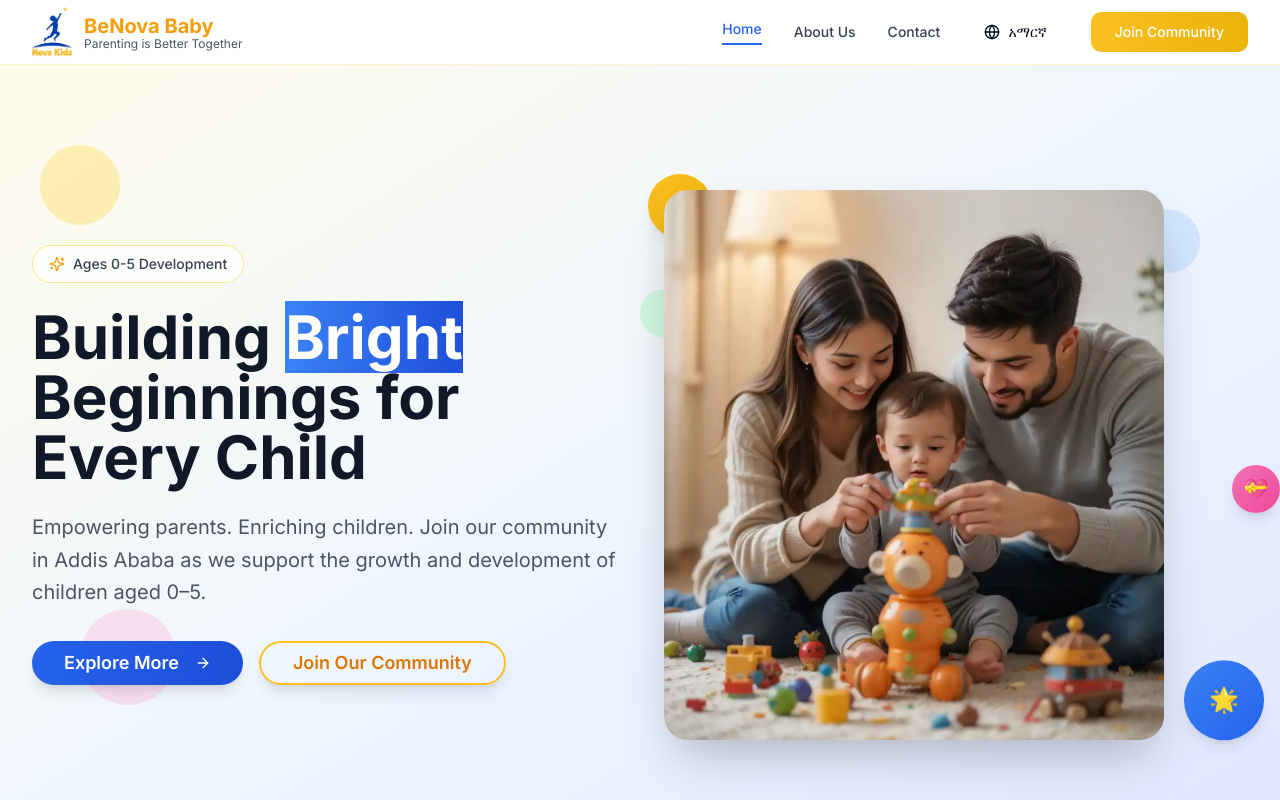
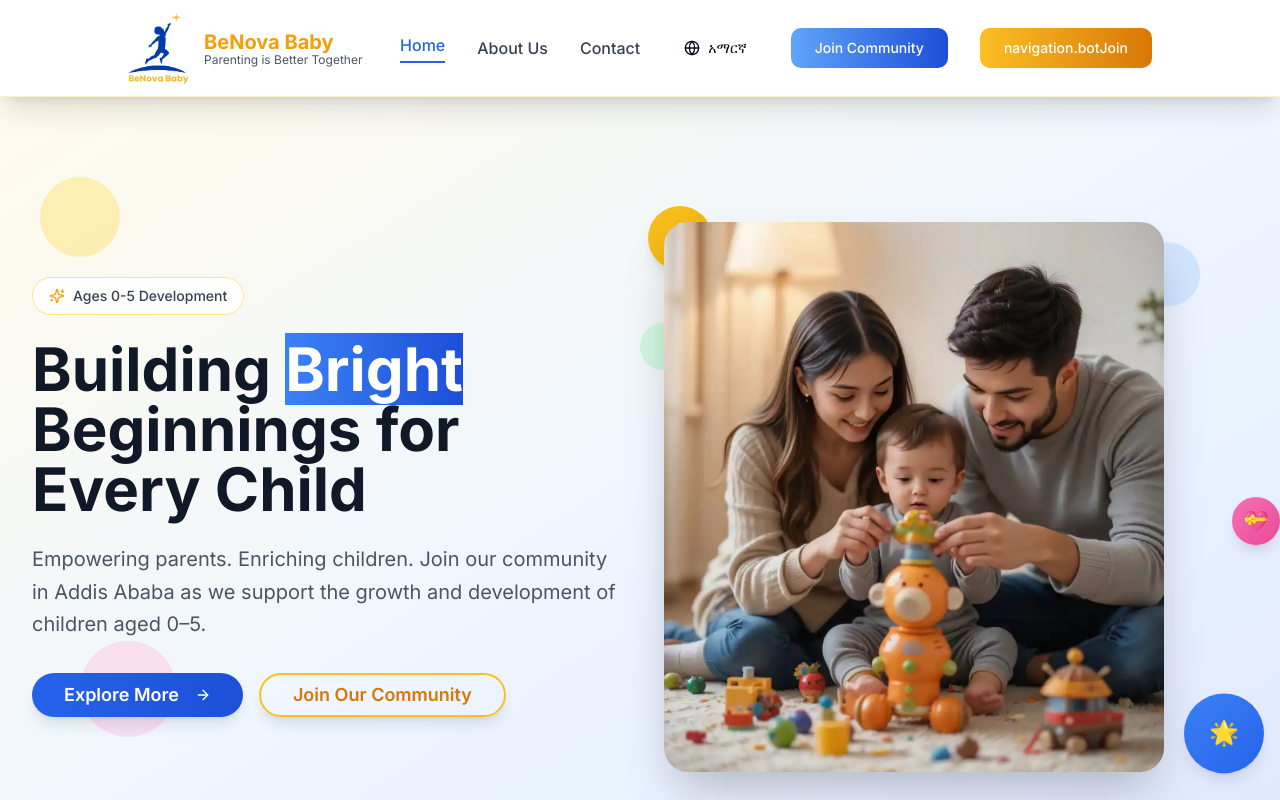
Before and after one commit to natishget/BeNova-Baby, a Next.js app: page / in a window 1280 px wide. Shown: the top 800 px of the page. Built offline with nearby package versions, Linux system fonts and the light colour scheme.

Commit message:
fixed the side gaps and contents on nav and footer

```diff
--- a/components/footer.tsx
+++ b/components/footer.tsx
@@ -9,7 +9,7 @@ export default function Footer() {
 
   return (
     <footer className="bg-gray-900 text-white">
-      <div className="max-w-7xl mx-auto px-4 sm:px-6 lg:px-8 py-12">
+      <div className="max-w-[85%] mx-auto px-4 sm:px-6 lg:px-8 py-12">
         <div className="grid md:grid-cols-4 gap-8">
           {/* Logo and Description */}
           <div className="md:col-span-2">
--- a/components/navigation.tsx
+++ b/components/navigation.tsx
@@ -21,28 +21,23 @@ export default function Navigation() {
   ];
 
   return (
-    <nav className="bg-white/95 backdrop-blur-sm border-b border-amber-100 sticky top-0 z-50">
-      <div className="max-w-7xl mx-auto px-4 sm:px-6 lg:px-8">
-        <div className="flex justify-between items-center h-16">
+    <nav className="bg-transparent relative  backdrop-blur-sm border-b border-amber-100 sticky top-0 z-50 shadow-xl ">
+      <div className="md:max-w-[85%] max-w-[95%] mx-auto px-4 sm:px-6 lg:px-8">
+        <div className="flex justify-between items-center md:h-24 h-16">
           {/* Logo */}
           <Link href="/" className="flex items-center space-x-3">
-            <div className="relative">
-              <div className="w-10 h-10  flex items-center justify-center">
-                {/* <div className="w-6 h-6 bg-blue-800 rounded-full relative">
-                  <div className="absolute -top-1 -right-1">
-                    <Star className="w-4 h-4 text-amber-400 fill-current animate-twinkle" />
-                  </div>
-                </div> */}
+            <div className="">
+              <div className="md:w-16 md:h-16 w-10 h-10  flex items-center justify-center">
                 <Image
-                  src="/novaLogo.png?height=600&width=600&text=Happy+Children+Playing"
-                  width={60}
-                  height={60}
+                  src="/novaLogo.png?height=900&width=900&text=Happy+Children+Playing"
+                  width={100}
+                  height={100}
                   alt="bonovababy logo"
                 />
               </div>
             </div>
             <div className="flex flex-col">
-              <span className="text-xl font-bold text-amber-500">
+              <span className="md:text-xl text-lg font-bold text-amber-500">
                 BeNova Baby
               </span>
               <span className="text-xs text-gray-600 -mt-1">
@@ -52,12 +47,12 @@ export default function Navigation() {
           </Link>
 
           {/* Desktop Navigation */}
-          <div className="hidden md:flex items-center space-x-8">
+          <div className="hidden md:flex items-center space-x-8 ">
             {navigation.map((item) => (
               <Link
                 key={item.name}
                 href={item.href}
-                className={`text-sm font-medium transition-colors hover:text-blue-600 ${
+                className={` font-medium transition-colors hover:text-blue-600 ${
                   pathname === item.href
                     ? "text-blue-600 border-b-2 border-blue-600 pb-1"
                     : "text-gray-700"
@@ -67,9 +62,17 @@ export default function Navigation() {
               </Link>
             ))}
             <LanguageSwitcher />
-            <Button className="bg-gradient-to-r from-amber-400 to-yellow-500 hover:from-amber-500 hover:to-yellow-600 text-white font-medium px-6">
-              {t("navigation.joinCommunity")}
-            </Button>
+            <a href="https://t.me/NovaKids_Et" target="_blank">
+              <Button className="bg-gradient-to-r from-blue-400 to-blue-700 hover:from-blue-800 hover:to-blue-500 text-white font-medium px-6 transition-all">
+                {t("navigation.joinCommunity")}
+              </Button>
+            </a>
+
+            <a href="https://t.me/novakidsbot" target="_blank">
+              <Button className="bg-gradient-to-r from-amber-400 to-amber-600 hover:from-amber-500 hover:to-amber-300 text-white font-medium px-6 transition-all">
+                {t("navigation.botJoin")}
+              </Button>
+            </a>
           </div>
 
           {/* Mobile menu button */}
@@ -114,9 +117,17 @@ export default function Navigation() {
                   href="https://t.me/NovaKids_Et"
                   target="_blank"
                   rel="noopener noreferrer"
+                  className="w-full inline-block text-center bg-gradient-to-r from-blue-400 to-blue-700 hover:from-amber-500 hover:to-yellow-600 text-white font-medium py-2 px-4 rounded mb-2"
+                >
+                  {t("navigation.joinCommunity")}
+                </a>
+                <a
+                  href="https://t.me/novakidsbot"
+                  target="_blank"
+                  rel="noopener noreferrer"
                   className="w-full inline-block text-center bg-gradient-to-r from-amber-400 to-yellow-500 hover:from-amber-500 hover:to-yellow-600 text-white font-medium py-2 px-4 rounded"
                 >
-                  {t("navigation.joinCommunity")}
+                  {t("navigation.botJoin")}
                 </a>
                 {/* </Button> */}
               </div>
--- a/translations/am.json
+++ b/translations/am.json
@@ -3,9 +3,12 @@
     "home": "መነሻ",
     "about": "ስለ እኛ",
     "contact": "ያግኙን",
-    "joinCommunity": "ማህበረሰብ ይቀላቀሉ"
+    "joinCommunity": "ማህበረሰብ ይቀላቀሉ",
+    "botJoin": "ቴሌግራም ቦት"
+
   },
   "hero": {
+    "joinBot": "Telegram Bot",
     "title": "ለእያንዳንዱ ልጅ ብሩህ መጀመሪያ መገንባት",
     "subtitle": "ወላጆችን ማብቃት። ልጆችን ማበልጸግ።",
     "description": "ከ0-5 ዓመት እድሜ ያላቸውን ልጆች እድገትና ልማት የምንደግፍበት በአዲስ አበባ ያለውን ማህበረሰባችንን ይቀላቀሉ።",
--- a/translations/en.json
+++ b/translations/en.json
@@ -3,9 +3,12 @@
     "home": "Home",
     "about": "About Us",
     "contact": "Contact",
-    "joinCommunity": "Join Community"
+    "joinCommunity": "Join Community",
+    "botJoin": "Telegram Bot"
+
   },
   "hero": {
+    "joinBot": "Telegram Bot",
     "title": "Building Bright Beginnings for Every Child",
     "subtitle": "Empowering parents. Enriching children.",
     "description": "Join our community in Addis Ababa as we support the growth and development of children aged 0–5.",
```
Also changed, not shown: public/novaLogo.png.
